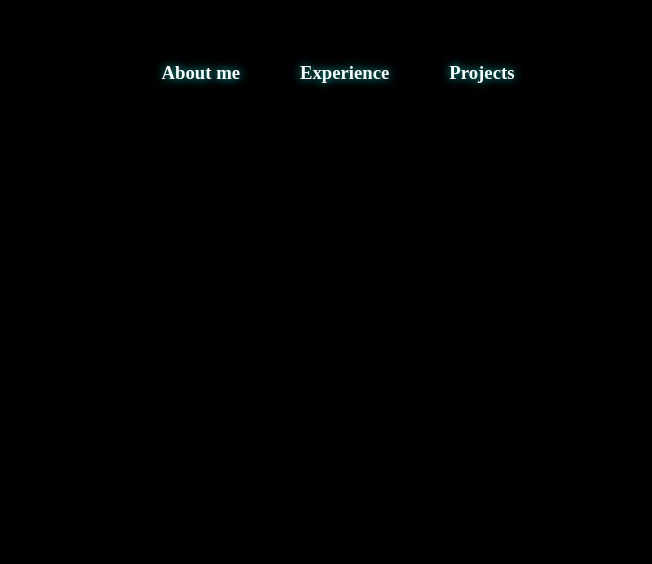
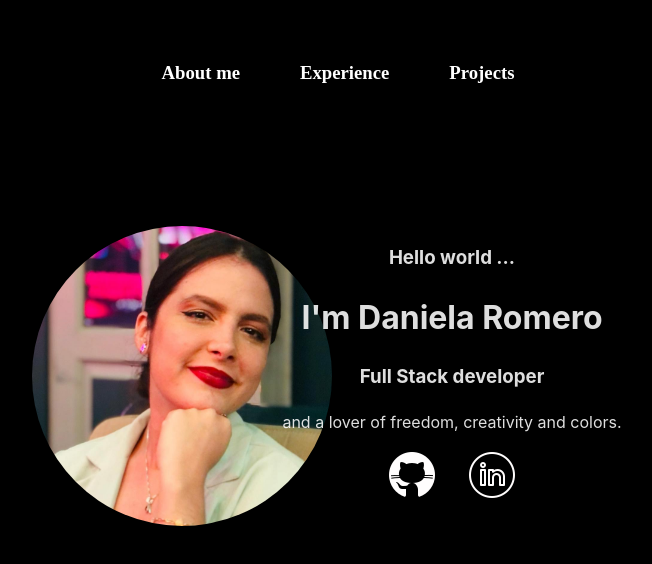
Before and after one commit to bqcount/bqcount.github.io, a React (Vite) app: page / in a window 1280 px wide. Shown: the top 564 px of the page, without its empty margins (302-954 px from the left). Built offline with nearby package versions, Linux system fonts and the light colour scheme.

Commit message:
add hover and links

```diff
--- a/src/Layout/MainLayout.jsx
+++ b/src/Layout/MainLayout.jsx
@@ -1,11 +1,12 @@
 
 import Header from '../components/Header/Header'
 import { Outlet } from 'react-router-dom'
-
+import AboutMe from '../components/AboutMe/AboutMe'
 function MainLayout() {
   return (
     <>
       <Header/>
+      <AboutMe/>
       <Outlet/>
     </>
   )
--- a/src/components/AboutMe/AboutMe.css
+++ b/src/components/AboutMe/AboutMe.css
@@ -32,3 +32,21 @@
     justify-content: center;
     gap: 8%;
 }
+a{
+    text-decoration: none;
+
+}
+
+.network-links{
+    border-radius: 100%;
+}
+.git-linkedn{
+
+    border-radius: 100%;
+}
+.git-linkedn:hover{
+    box-shadow:
+    0 0 4px #fff, /* Inner glow (white) */
+    0 0 10px #f0f, /* Outer glow (lighter blue) */
+    0 0 20px rgb(239, 101, 216); /* Outer glow (darker blue) */
+}
--- a/src/components/AboutMe/AboutMe.jsx
+++ b/src/components/AboutMe/AboutMe.jsx
@@ -1,3 +1,4 @@
+import { Link } from 'react-router-dom'
 import './AboutMe.css'
 function AboutMe() {
   return (
@@ -8,14 +9,18 @@ function AboutMe() {
       </div>
       <div className='content-right'>
 
-        <h3> Hello world... </h3>
-        <h1> I am Daniela Romero</h1>
+        <h3> Hello world ... </h3>
+        <h1> I'm Daniela Romero</h1>
         <h3>Full Stack developer</h3>
 
         <p>and a lover of freedom, creativity and colors.</p>
         <div className='icons-div'>
-          <img src="src\assets\icons8-github-50.png" alt="" />
-          <img src="src\assets\icons8-linkedin-50.png" alt="" />
+          <Link to="https://github.com/bqcount" className='network-links'>
+          <img src="src\assets\icons8-github-50.png" alt="" className='git-linkedn' />
+          </Link>
+          <Link to="https://es.linkedin.com/in/daniela-romero-garcia" className='network-links'>
+          <img src="src\assets\icons8-linkedin-50.png" alt="" className='git-linkedn' />
+          </Link>
         </div>
       </div>
     </div>
--- a/src/components/Header/Header.css
+++ b/src/components/Header/Header.css
@@ -6,11 +6,18 @@
     font-family: 'Times New Roman', Times, serif;
 }
 .link-header{
+
+
+  }
+
+.link-header:hover{
+    text-shadow:
+    0 0 10px #fff, /* Inner glow (white) */
+    0 0 20px #f0f, /* Outer glow (lighter blue) */
+    0 0 20px rgb(239, 101, 216); /* Outer glow (darker blue) */
+}
+
+a{
     text-decoration: none;
     color: white;
-    text-shadow: 0 0 10px rgba(11, 217, 217, 0.9);
 }
-
-.link-header:hover{
-    text-shadow: 0 0 50px rgb(143, 235, 235);
-}
```
Also changed, not shown: src/routes/router.jsx (+2 -5 lines).
